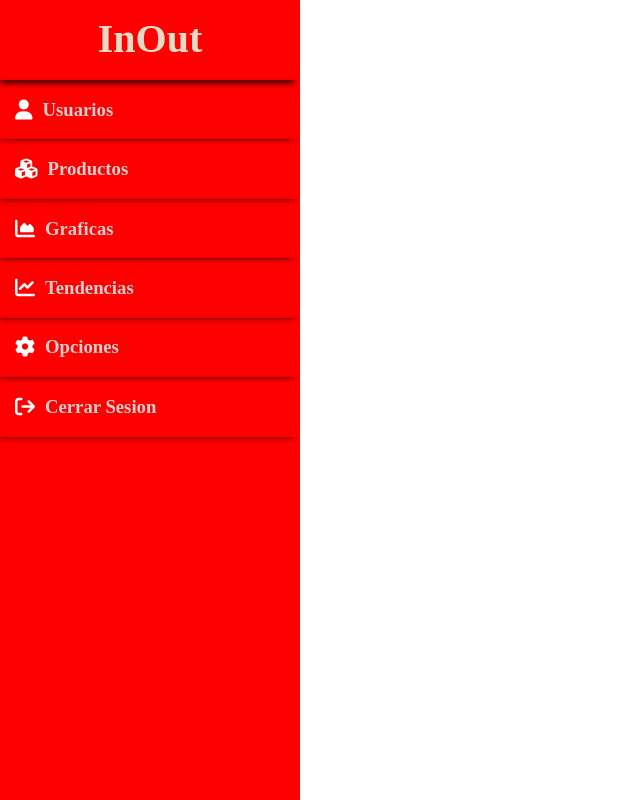
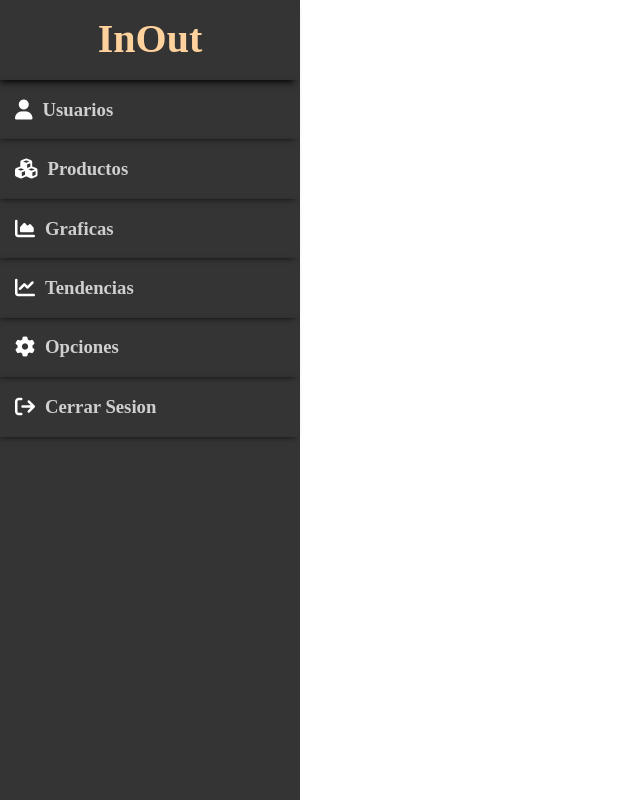
Before and after one commit to ssalazar11/Proyecto-Integrador-1, a Django app: page /Main/ in a window 1280 px wide. Shown: the whole page, without its empty margins (0-640 px from the left). Run offline with Django 4.2, Linux system fonts and the light colour scheme; some libraries are stand-ins or nearby versions.

Commit message:
Cambios al css2

```diff
--- a/InOut_app/static/css/Main.css
+++ b/InOut_app/static/css/Main.css
@@ -7,7 +7,7 @@ a{
 }
 
 nav{
-    background-color: red;
+    background-color: rgba(53, 52, 52, 1);
     width: 300px;
     height: 100%;
     position: fixed;
@@ -21,7 +21,7 @@ nav{
 
     margin: 15px;
     height: 60px;
-    color:rgb(233, 218, 198);
+    color:rgba(255, 210, 157, 1);
     font-size: 40px;
     text-align: center;
     justify-content: center;
```
